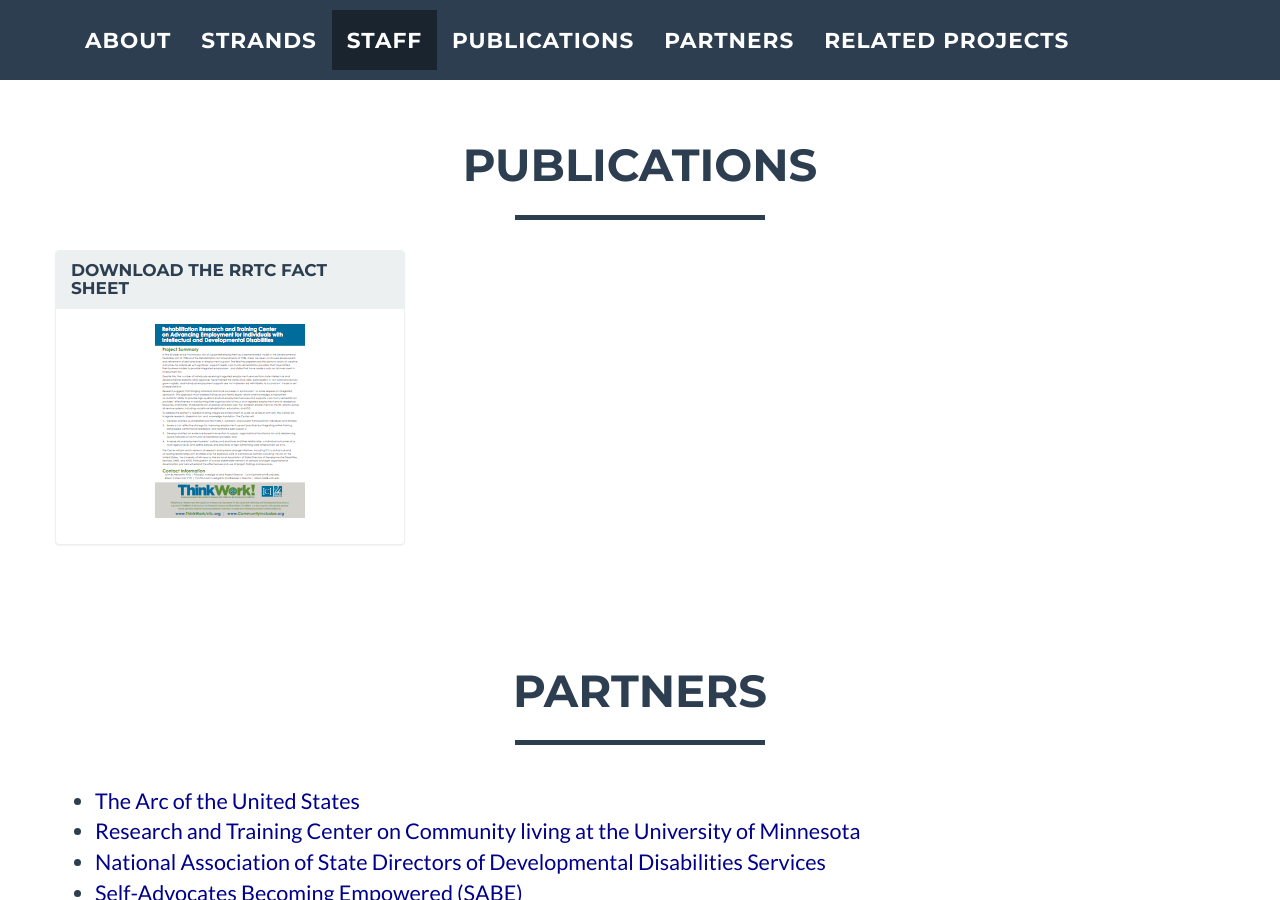
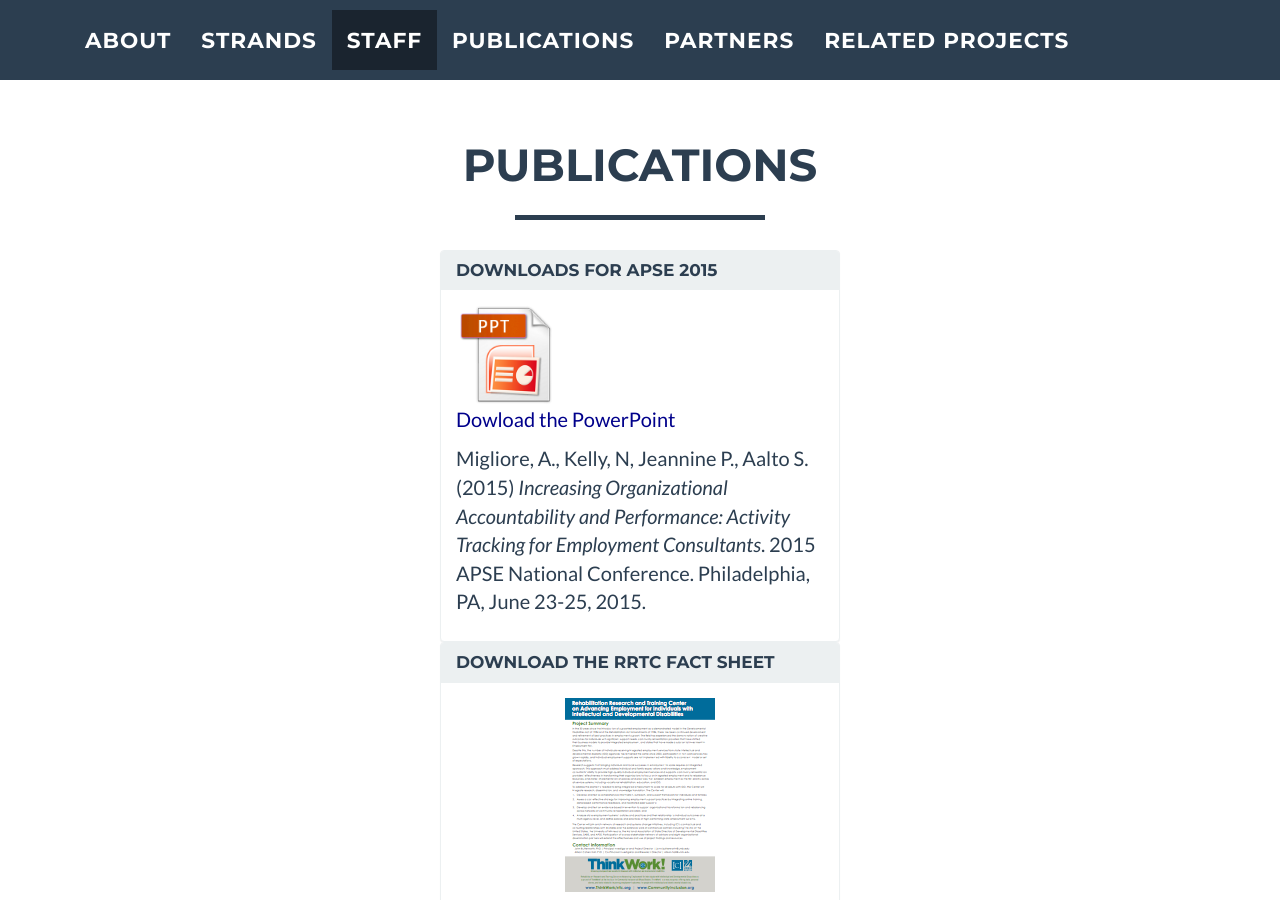
Before and after one commit to communityinclusion/thinkwork.org, a Jekyll site: the page built from index.html, in a window 1280 px wide and 900 px high, scrolled down 2103 px. Built offline with Jekyll 4.4.1, drawn with Linux system fonts in a browser that asks for light colours.

Commit message:
apse into retch

```diff
--- a/_includes/pubs.html
+++ b/_includes/pubs.html
@@ -9,7 +9,19 @@
                 </div>
             </div>
             <div class="row">
-            <div class="panel panel-default" style="max-width:350px;">
+            <div class="container">
+<div class="panel panel-default" style="max-width:400px; margin:auto;">
+  <div class="panel-heading"><h3 class="panel-title">Downloads for APSE 2015</h3></div>
+  <div class="panel-body">
+
+  <p><a href="/img/APSE Increasing organizational accountability AltText 060915.pptx"><img src="/img/ppt.png" alt="powerpoint download" style="max-width:100px;" /><br />
+  Dowload the PowerPoint</a></p>
+
+    <p>Migliore, A., Kelly, N, Jeannine P., Aalto S. (2015) <em>Increasing Organizational Accountability and Performance: Activity Tracking for Employment Consultants</em>. 2015 APSE National Conference. Philadelphia, PA, June 23-25, 2015.
+  </div>
+</div>
+
+            <div class="panel panel-default" style="max-width:400px; margin:auto;">
   <div class="panel-heading">
     <h3 class="panel-title">Download the RRTC Fact Sheet</h3>
   </div>
```
